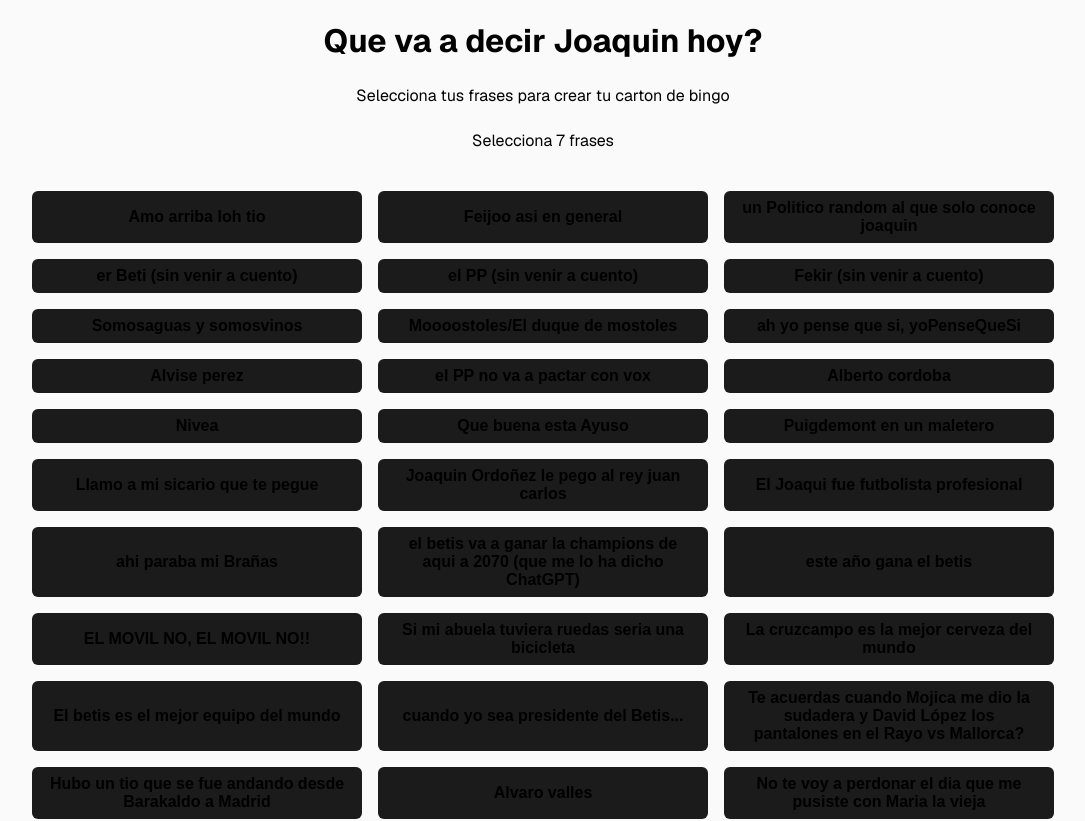
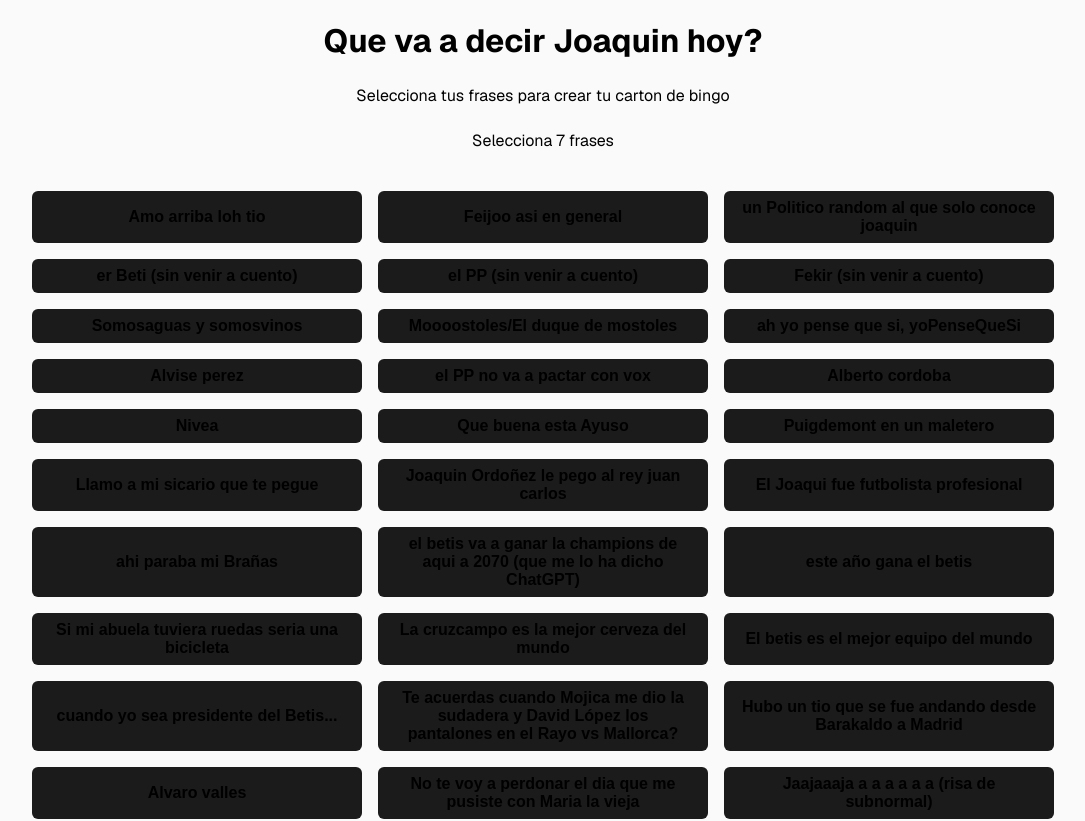
Before and after one commit to FbarcalaR/Joaquingo, a Next.js app: page /select-sentences in a window 1280 px wide. Shown: the top 821 px of the page, without its empty margins (97-1182 px from the left). Built offline with nearby package versions, Linux system fonts and the light colour scheme.

Commit message:
removed extra sentence

```diff
--- a/src/app/constants/all-joaquins-sentences.ts
+++ b/src/app/constants/all-joaquins-sentences.ts
@@ -25,7 +25,6 @@ export const allJoaquinSentences: JoaquinSentence[] = [
   "ahi paraba mi Brañas",
   "el betis va a ganar la champions de aqui a 2070 (que me lo ha dicho ChatGPT)",
   "este año gana el betis",
-  "EL MOVIL NO, EL MOVIL NO!!",
   "Si mi abuela tuviera ruedas seria una bicicleta",
   "La cruzcampo es la mejor cerveza del mundo",
   "El betis es el mejor equipo del mundo",
```
